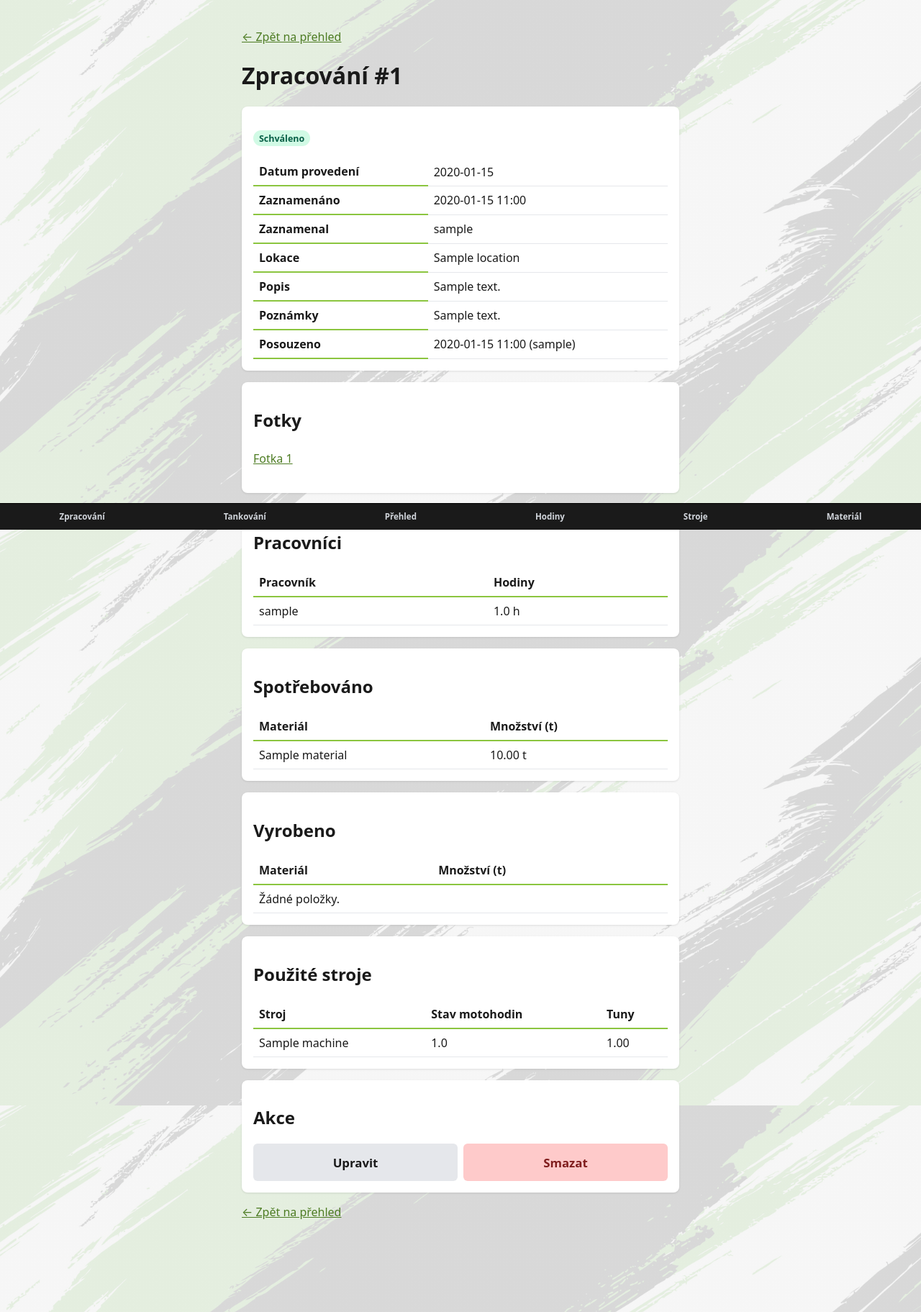
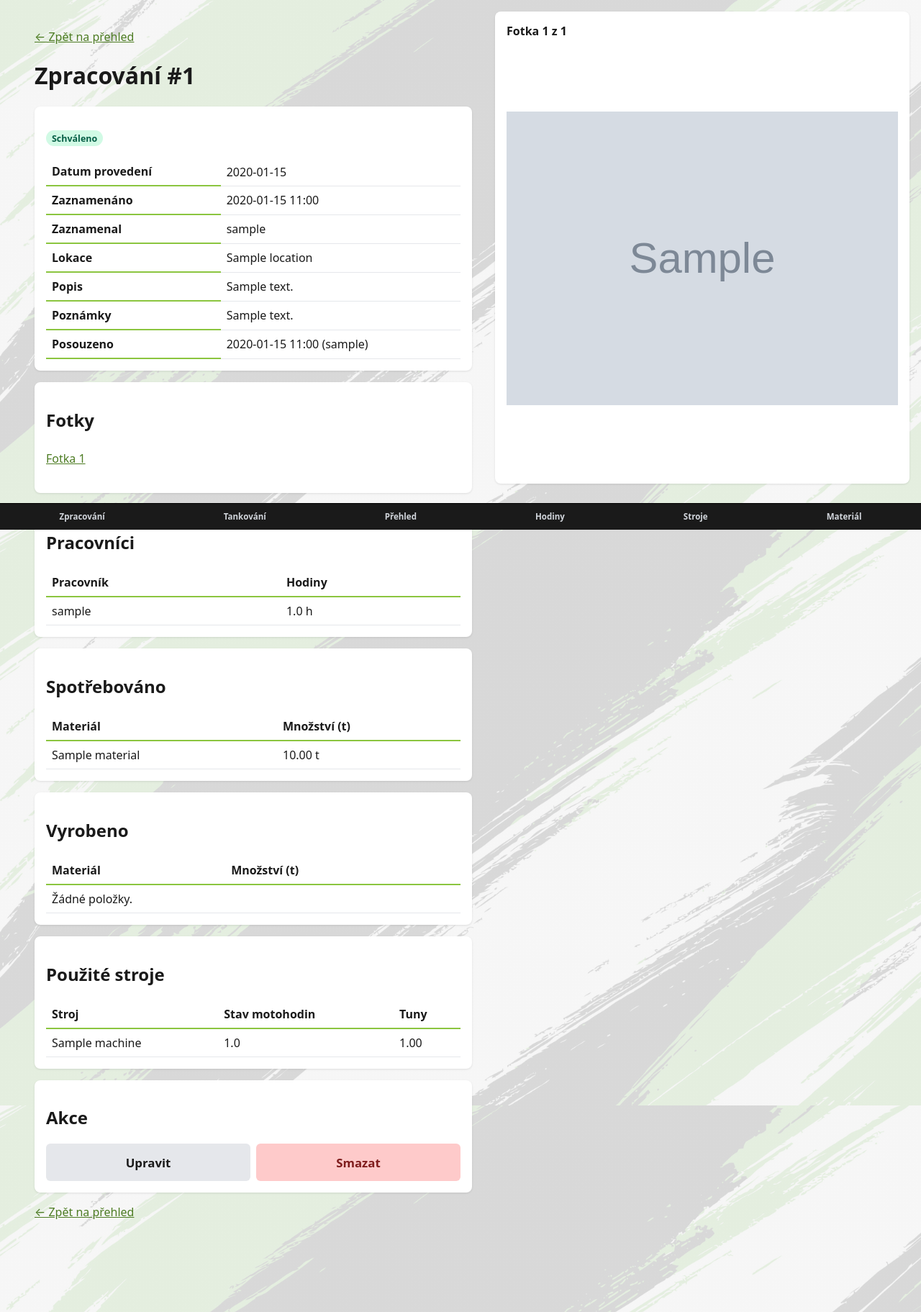
Before and after one commit to janmdvoracek/MaterialInventory, a Django app: page /jobs/1/ in a window 1280 px wide. Shown: the part 64-1887 px from the top of the page at 72% size. Run offline with Django 5.2, Linux system fonts and the light colour scheme; a user stored in the database is signed in; tables that the repository leaves empty hold one stand-in row (values such as "Sample post"); grey boxes marked "Sample" are stand-in pictures.

Commit message:
Pinned job photos beside the job on desktop and fixed the photo viewer
job_photo's buttons now read „Předchozí fotka" / „Další fotka", a lone
button keeps its own half, and the photo sits in a fixed-height frame so
the buttons never move. Tapping it opens a full-size :target overlay
inside the app.

From 900px, job_detail and job_edit pin every photo at the right in a
fixed panel, switched by #fotka-<n> anchors and CSS: no script and no
reload, so job_edit keeps what was typed. Each „Fotka n" link renders
twice, one hidden per width.

Co-Authored-By: Claude Opus 5.5 <noreply@anthropic.com>

```diff
--- a/static/css/app.css
+++ b/static/css/app.css
@@ -330,8 +330,29 @@ tr.row-pending > td { background: var(--row-pending-bg); }
 .stored-photos { list-style: none; margin: 0 0 1rem; padding: 0; }
 .stored-photos li { display: flex; align-items: center; justify-content: space-between; gap: 0.5rem; padding: 0.35rem 0; }
 .stored-photos label { display: inline-flex; align-items: center; gap: 0.4rem; margin: 0; font-weight: normal; }
-/* One photo on job_photo, fitted to the card. */
-.job-photo { display: block; max-width: 100%; height: auto; margin: 0 auto; }
+/* A photo (job_photo, and the desktop panel) in a fixed-height frame, so
+   „Předchozí fotka" / „Další fotka" stay put between photos of any shape. */
+.photo-frame { display: block; height: min(55vh, 32rem); cursor: zoom-in; }
+.photo-frame img { display: block; width: 100%; height: 100%; object-fit: contain; }
+/* Two equal halves: a lone button keeps its own side. */
+.photo-nav { display: grid; grid-template-columns: repeat(2, minmax(0, 1fr)); gap: 0.5rem; margin-top: 0.75rem; }
+.photo-nav .btn { margin: 0; }
+.photo-nav .photo-previous { grid-column: 1; }
+.photo-nav .photo-next { grid-column: 2; }
+/* Full size, while it is the :target; scrolls both ways over the whole page. */
+.photo-full {
+    display: none;
+    position: fixed;
+    inset: 0;
+    z-index: 20;
+    overflow: auto;
+    background: var(--bg);
+}
+.photo-full:target { display: block; }
+.photo-full img { display: block; max-width: none; cursor: zoom-out; }
+.photo-full .btn { position: sticky; top: 0.5rem; left: 0.5rem; width: auto; margin: 0.5rem; padding: 0.6rem 1rem; }
+/* The pinned panel and the links into it are desktop only (below). */
+.photo-panel, .photo-panel-link { display: none; }
 
 /* Desktop layout: the same markup, rearranged from 900px up. Below that
    everything above applies unchanged (phones, portrait tablets). The bottom
@@ -353,4 +374,28 @@ tr.row-pending > td { background: var(--row-pending-bg); }
     .filter-form > .errorlist { grid-column: 1 / -1; margin-bottom: 0; }
     .filter-form button { margin-top: 0.75rem; }
     .quick-filters .btn { flex: 0 1 auto; }
+    /* job_detail and job_edit with photos: the photos pinned at the right,
+       fixed (not sticky, so a #fotka-<n> jump never scrolls the page), between
+       the header and the bottom nav; the page sits beside them. */
+    main.with-photo-panel { margin-right: calc(min(45vw, 760px) + 2rem); }
+    .photo-panel {
+        display: block;
+        position: fixed;
+        top: 5rem;
+        bottom: 4rem;
+        right: 1rem;
+        width: min(45vw, 760px);
+        padding: 1rem;
+        background: var(--surface);
+        border-radius: 8px;
+        box-shadow: 0 1px 3px var(--shadow);
+    }
+    /* The first photo, until a link targets another. */
+    .photo-slide { display: none; height: 100%; flex-direction: column; }
+    .photo-slide:first-child, .photo-slide:target { display: flex; }
+    .photo-panel:has(.photo-slide:target) .photo-slide:not(:target) { display: none; }
+    .photo-caption { margin: 0 0 0.5rem; font-weight: 700; }
+    .photo-panel .photo-frame { flex: 1 1 auto; min-height: 0; height: auto; }
+    .photo-page-link { display: none; }
+    .photo-panel-link { display: inline; }
 }
--- a/templates/base.html
+++ b/templates/base.html
@@ -39,6 +39,7 @@
         {% endif %}
         {% block content %}{% endblock %}
     </main>
+    {% block aside %}{% endblock %}
     {% if user.is_authenticated %}
     <nav class="bottom">
         <a href="{% url 'transform_create' %}">Zpracování</a>
--- a/templates/workorders/_job_form_fields.html
+++ b/templates/workorders/_job_form_fields.html
@@ -52,7 +52,7 @@ an unrendered error looks like a button that did nothing.
         <ul class="stored-photos">
             {% for choice in order_form.remove_photos %}
                 <li>
-                    <a href="{% url 'job_photo' choice.data.value.instance.work_order_id forloop.counter %}">Fotka {{ forloop.counter }}</a>
+                    {% include "workorders/_photo_links.html" with number=forloop.counter %}
                     <label for="{{ choice.id_for_label }}">{{ choice.tag }} Odebrat</label>
                 </li>
             {% endfor %}
--- /dev/null
+++ b/templates/workorders/_photo_frame.html
@@ -0,0 +1,4 @@
+{# One photo in a fixed-height frame, so the buttons under it never move. Tapping it opens `_photo_full.html`. #}
+<a class="photo-frame" href="#fotka-{{ number }}-plna" title="Zobrazit v plné velikosti">
+    <img src="{{ photo.file.url }}" alt="Fotka {{ number }} – zpracování #{{ work_order.pk }}"{% if lazy %} loading="lazy"{% endif %}>
+</a>
--- /dev/null
+++ b/templates/workorders/_photo_full.html
@@ -0,0 +1,5 @@
+{# Full size, over the whole page; shown by CSS while it is the URL's :target, so no script and no bare file. #}
+<div class="photo-full" id="fotka-{{ number }}-plna">
+    <a class="btn secondary" href="#fotka-{{ number }}">Zavřít</a>
+    <a href="#fotka-{{ number }}"><img src="{{ photo.file.url }}" alt="Fotka {{ number }} v plné velikosti" loading="lazy"></a>
+</div>
--- /dev/null
+++ b/templates/workorders/_photo_links.html
@@ -0,0 +1,3 @@
+{# „Fotka <number>" twice, one shown per width: phones open `job_photo`, desktop shows it in the pinned panel. #}
+<a class="photo-page-link" href="{% url 'job_photo' work_order.pk number %}">Fotka {{ number }}</a>
+<a class="photo-panel-link" href="#fotka-{{ number }}">Fotka {{ number }}</a>
--- /dev/null
+++ b/templates/workorders/_photo_panel.html
@@ -0,0 +1,29 @@
+{% comment %}
+Desktop only: the job's photos pinned at the right, beside the job they corroborate.
+Every photo is here; CSS shows the first, or the one the URL's #fotka-<n> targets, so
+switching needs neither a script nor a reload (which would lose job_edit's input).
+Phones hide the panel and use `job_photo` instead.
+{% endcomment %}
+<aside class="photo-panel" aria-label="Fotky">
+    {% for photo in photos %}
+        {% with number=forloop.counter %}
+            <section class="photo-slide" id="fotka-{{ number }}">
+                <p class="photo-caption">Fotka {{ number }} z {{ photos|length }}</p>
+                {% include "workorders/_photo_frame.html" with lazy=True %}
+                {% if not forloop.first or not forloop.last %}
+                    <div class="photo-nav">
+                        {% if not forloop.first %}
+                            <a class="btn secondary photo-previous" href="#fotka-{{ number|add:-1 }}">Předchozí fotka</a>
+                        {% endif %}
+                        {% if not forloop.last %}
+                            <a class="btn secondary photo-next" href="#fotka-{{ number|add:1 }}">Další fotka</a>
+                        {% endif %}
+                    </div>
+                {% endif %}
+            </section>
+        {% endwith %}
+    {% endfor %}
+    {% for photo in photos %}
+        {% include "workorders/_photo_full.html" with number=forloop.counter %}
+    {% endfor %}
+</aside>
--- a/templates/workorders/job_detail.html
+++ b/templates/workorders/job_detail.html
@@ -1,5 +1,6 @@
 {% extends "base.html" %}
 {% block title %}Zpracování #{{ work_order.pk }}{% endblock %}
+{% block main_class %}{% if photos %}with-photo-panel{% endif %}{% endblock %}
 {% block content %}
 {# Repeated at the bottom: after approving, the page reloads at the top. #}
 <p><a href="{% url 'job_dashboard' %}">← Zpět na přehled</a></p>
@@ -26,10 +27,9 @@
 {% if photos %}
 <div class="card">
     <h2>Fotky</h2>
-    {# Links, not <img>s, to `job_photo`, which keeps the app's chrome and a way back. #}
     <ul class="stored-photos">
         {% for photo in photos %}
-            <li><a href="{% url 'job_photo' work_order.pk forloop.counter %}">Fotka {{ forloop.counter }}</a></li>
+            <li>{% include "workorders/_photo_links.html" with number=forloop.counter %}</li>
         {% endfor %}
     </ul>
 </div>
@@ -125,3 +125,4 @@
 </div>
 <p><a href="{% url 'job_dashboard' %}">← Zpět na přehled</a></p>
 {% endblock %}
+{% block aside %}{% if photos %}{% include "workorders/_photo_panel.html" %}{% endif %}{% endblock %}
--- a/templates/workorders/job_edit.html
+++ b/templates/workorders/job_edit.html
@@ -1,5 +1,6 @@
 {% extends "base.html" %}
 {% block title %}Upravit zpracování #{{ work_order.pk }}{% endblock %}
+{% block main_class %}{% if photos %}with-photo-panel{% endif %}{% endblock %}
 {% block content %}
 <div class="card">
     <h1>Upravit zpracování #{{ work_order.pk }}</h1>
@@ -18,3 +19,4 @@
     <a class="btn secondary" href="{% url 'job_detail' work_order.pk %}">Zpět bez uložení</a>
 </div>
 {% endblock %}
+{% block aside %}{% if photos %}{% include "workorders/_photo_panel.html" %}{% endif %}{% endblock %}
--- a/workorders/views.py
+++ b/workorders/views.py
@@ -570,7 +570,11 @@ def job_edit(request, pk):
             return redirect('job_detail', pk=work_order.pk)
     # Set on every path, since an invalid POST re-renders too.
     order_form.fields['hours'].label = f'Hodiny – {author.username}'
-    return render(request, 'workorders/job_edit.html', _job_context(order_form, formsets, work_order=work_order))
+    return render(
+        request,
+        'workorders/job_edit.html',
+        _job_context(order_form, formsets, work_order=work_order, photos=list(work_order.photos.all())),
+    )
 
 
 def _trimmed(row):
```
Also changed, not shown: CLAUDE.md (+3 -2 lines), docs/architecture.md (+7 -3 lines), docs/user-guide.cs.md (+1 -1 lines), templates/workorders/job_photo.html (+8 -7 lines), workorders/tests/test_photos.py (+68 -10 lines).
